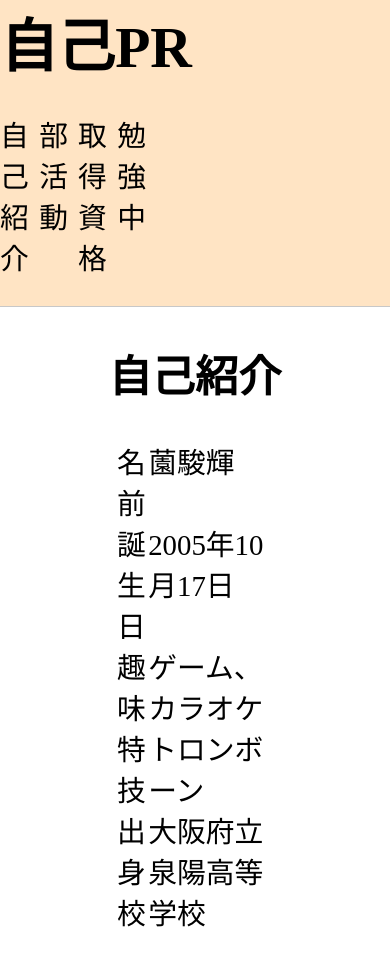
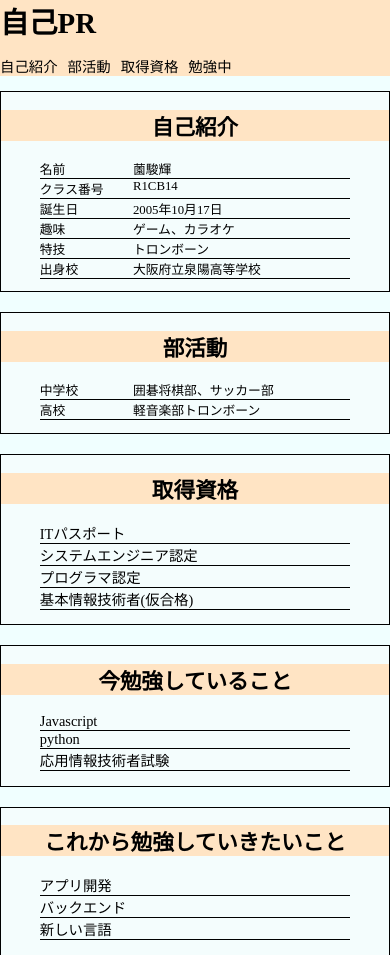
Before and after one commit to syun17/homepage, a plain HTML site: page index.html in a window 390 px wide. Shown: the top 955 px of the page. Drawn offline with Linux system fonts and the light colour scheme.

Commit message:
最終修正

```diff
--- a/index.html
+++ b/index.html
@@ -5,9 +5,10 @@
     <meta name="viewport" content="width=device-width, initial-scale=1.0">
     <title>Introduce</title>
     <link rel="stylesheet" href="style.css">
+    <meta name="viewport" content="width=device-width, initial-scale=1.0">
 </head>
 <body>
-    <header class="wrapper">
+    <header>
         <h1 id="head_title">自己PR</h1>
         <ul id="head_list">
             <a href="#myself"><li>自己紹介</li></a>
@@ -17,11 +18,13 @@
         </ul>
     </header>
     <main>
-        <section id="myself" class="wrapper">
+        <section class="wrapper" id="myself">
             <h2 class="sec_title">自己紹介</h2>
             <dl class="content">
                 <dt>名前</dt>
                 <dd>薗駿輝</dd>
+                <dt>クラス番号</dt>
+                <dd>R1CB14</dd>
                 <dt>誕生日</dt>
                 <dd>2005年10月17日</dd>
                 <dt>趣味</dt>
@@ -32,7 +35,7 @@
                 <dd>大阪府立泉陽高等学校</dd>
             </dl>
         </section>
-        <section id="club" class="wrapper">
+        <section class="wrapper" id="club">
             <h2 class="sec_title">部活動</h2>
             <dl>
                 <dt>中学校</dt>
@@ -41,7 +44,7 @@
                 <dd>軽音楽部トロンボーン</dd>
             </dl>
         </section>
-        <section id="sikaku" class="wrapper">
+        <section class="wrapper" id="sikaku">
             <h2 class="sec_title">取得資格</h2>
             <ul class="list">
             <li>ITパスポート</li>
@@ -50,7 +53,7 @@
             <li>基本情報技術者(仮合格)</li>
             </ul>
         </section>
-        <section id="study" class="wrapper">
+        <section class="wrapper" id="study">
             <h2 class="sec_title">今勉強していること</h2>
             <ul class="list">
                 <li>Javascript</li>
@@ -62,7 +65,7 @@
             <h2 class="sec_title">これから勉強していきたいこと</h2>
             <ul class="list">
                 <li>アプリ開発</li>
-                <li>機械学習</li>
+                <li>バックエンド</li>
                 <li>新しい言語</li>
             </ul>
         </section>
--- a/style.css
+++ b/style.css
@@ -1,9 +1,10 @@
 html {
-    font-size: 2rem;
+    font-size: 1.5rem;
 }
 
 body {
     margin: 0;
+    background-color: azure;
 }
 a {
     text-decoration: none;
@@ -21,14 +22,20 @@ li {
 }
 
 .wrapper {
-    margin-bottom: 130px;
+    margin-bottom: 100px;
     font-size: 0.9rem;
     padding: 0;
-    margin: 0;
-    border-bottom: solid 1px #c8c8c8;
+    margin-left: 20%;
+    margin-right: 20%;
+    background-color: rgb(244, 253, 253);
+    border: solid 1px black;
 }
 
 header {
+    margin-bottom: 130px;
+    font-size: 0.9rem;
+    padding-left: 30px;
+    margin: 0;
     background-color: bisque;
 }
 #head_list {
@@ -36,15 +43,18 @@ header {
     padding: 0;
 }
 header li {
+    border-bottom: none;
     padding: 0 10px 0 0;
 }
 
 .sec_title {
     text-align: center;
+    background-color: bisque;
 }
 
 dl {
-    width: 40%;
+    width: 80%;
+    font-size: 0.8rem;
     display: flex;
     flex-wrap: wrap;
     margin-left: auto;
@@ -52,15 +62,17 @@ dl {
 }
 
 dt {
-    width: 20%;
+    width: 30%;
+    border-bottom: solid 1px black;
 }
 dd {
-    width: 80%;
+    width: 70%;
     margin: 0;
+    border-bottom: solid 1px black;
 }
 
 ul {
-    width: 40%;
+    width: 80%;
 }
 
 .list {
@@ -68,3 +80,24 @@ ul {
     margin-left: auto;
     margin-right: auto;
 }
+
+li {
+    border-bottom: solid 1px black;
+}
+
+@media only screen and (max-width: 700px) {
+    html {
+       font-size: 1.0rem;
+    }
+    header {
+        padding-left: 0;
+    }
+    .wrapper {
+        margin-left: auto;
+        margin-right: auto;
+        margin-bottom: 20px;
+    }
+    #head_list {
+        width: auto;
+    }
+}
```
